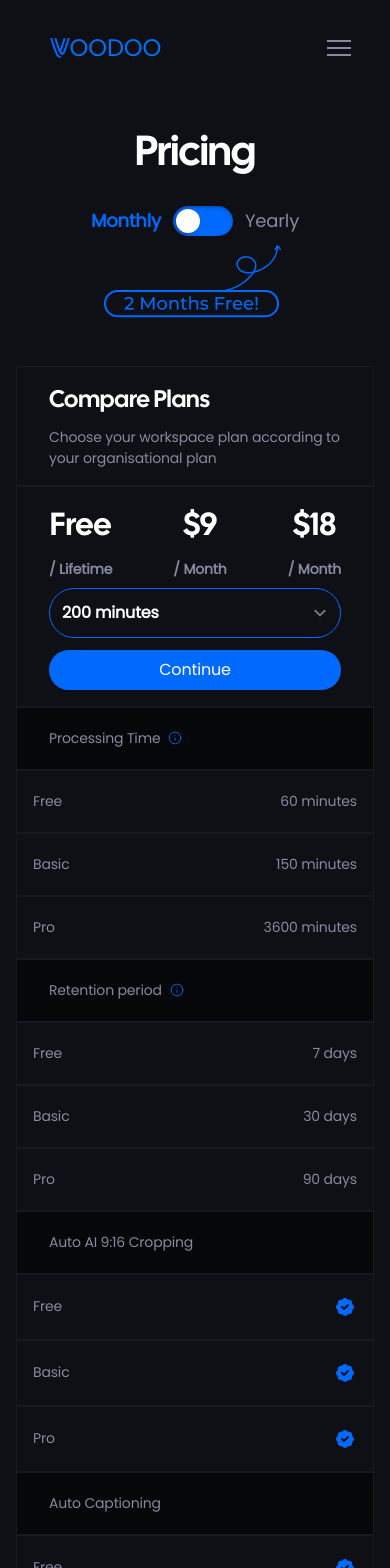
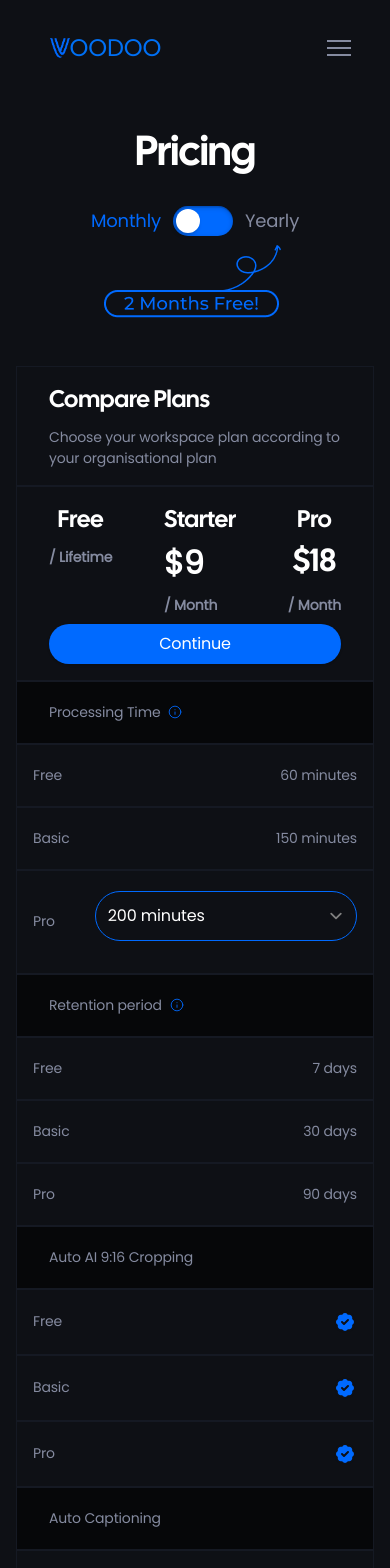
Before and after one commit to Voodoo-Organization/website, a Next.js app: page /pricing in a window 390 px wide. Shown: the top 1568 px of the page. Built offline with nearby package versions, Linux system fonts and the light colour scheme.

Commit message:
Pricing fix

```diff
--- a/app/(pricing)/pricing/page.tsx
+++ b/app/(pricing)/pricing/page.tsx
@@ -27,7 +27,7 @@ export default function Pricing() {
       ),
       free: "60 minutes",
       basic: "150 minutes",
-      pro: "3600 minutes",
+      pro: "selector",
     },
     {
       featureName: "Retention period",
@@ -303,11 +303,11 @@ export default function Pricing() {
 
   const [proPrice, setProPrice] = useState(options[0].price);
   const [proDiscountedPrice, setProDiscountedPrice] = useState(
-    Math.round((options[0].price as number * 10) / 12)
+    Math.round(((options[0].price as number) * 10) / 12)
   );
 
   useEffect(() => {
-    setProDiscountedPrice(Math.round((proPrice as number * 10) / 12));
+    setProDiscountedPrice(Math.round(((proPrice as number) * 10) / 12));
   }, [proPrice]);
 
   const toggleSwitch = () => {
@@ -402,8 +402,8 @@ export default function Pricing() {
               <div className="flex justify-center items-center mt-6">
                 <div
                   onClick={() => setIsYearly(false)}
-                  className={`monthly-text text-lg mx-3 ${
-                    !isYearly ? "font-bold text-[#006AFF]" : "text-[#858BA0]"
+                  className={`font-medium monthly-text text-lg mx-3 ${
+                    !isYearly ? "font-medium text-[#006AFF]" : "text-[#858BA0]"
                   }`}
                 >
                   Monthly
@@ -421,8 +421,8 @@ export default function Pricing() {
                 </div>
                 <div
                   onClick={() => setIsYearly(true)}
-                  className={`yearly-text text-lg mx-3 ${
-                    isYearly ? "font-bold text-[#006AFF]" : "text-[#858BA0]"
+                  className={`font-medium yearly-text text-lg mx-3 ${
+                    isYearly ? "font-medium text-[#006AFF]" : "text-[#858BA0]"
                   }`}
                 >
                   Yearly
@@ -477,7 +477,7 @@ export default function Pricing() {
                   >
                     Free
                   </h1>
-                  <h1>
+                  <div>
                     <div className="flex justify-center items-center">
                       <h1 className={`${isFixed ? tablehTextStyle : ""}`}>
                         $0
@@ -493,12 +493,12 @@ export default function Pricing() {
                     >
                       Free forever
                     </div>
-                  </h1>
+                  </div>
                   <Link
                     href="/signup"
                     className={`btn-sm px-6 py-3 text-white bg-zinc-900 hover:bg-zinc-800 ${
                       isFixed ? tablehButtonStyle : ""
-                    }`}
+                    } ${isYearly ? "hidden" : ""}`}
                   >
                     <div>Create an account</div>
                   </Link>
@@ -516,8 +516,24 @@ export default function Pricing() {
                   >
                     Starter
                   </h1>
-                  <h1>
-                    {isYearly ? (
+                  <div>
+                    <div
+                      className={`flex justify-center items-center ${
+                        isFixed ? tablehTextStyle : ""
+                      }`}
+                    >
+                      <h1
+                        className={`!text-3xl ${
+                          isFixed ? tablehTextStyle : ""
+                        }`}
+                      >
+                        ${starterPrice}
+                      </h1>
+                      <div className="text-sm font-light text-[#858BA0] ml-2">
+                        / Month
+                      </div>
+                    </div>
+                    {/* {isYearly ? (
                       <div className="flex justify-center items-center">
                         <h1
                           className={`!text-2xl line-through !mx-2 !text-[#006AFF] ${
@@ -548,7 +564,7 @@ export default function Pricing() {
                           / Month
                         </div>
                       </div>
-                    )}
+                    )} */}
                     <div
                       className={`text-sm font-light text-[#858BA0] py-2 ${
                         isFixed ? tableHiddenTextStyle : ""
@@ -556,15 +572,22 @@ export default function Pricing() {
                     >
                       For individual creators
                     </div>
-                  </h1>
+                  </div>
                   <Link
                     href="/signup"
                     className={`btn-sm px-6 py-3 text-white bg-[#006AFF] hover:bg-blue-800 ${
                       isFixed ? tablehButtonStyle : ""
-                    }`}
+                    } ${isYearly ? "hidden" : ""}`}
                   >
                     <div>Start Free Trial</div>
                   </Link>
+                  {/* <div
+                    className={`px-6 py-3 text-center text-white ${
+                      isFixed ? tablehButtonStyle : ""
+                    } ${isYearly ? "" : "hidden"}`}
+                  >
+                    Not available for yearly
+                  </div> */}
                   {/* <div
                     className={`text-sm font-light text-center text-[#858BA0] py-2 ${
                       isFixed ? tableHiddenTextStyle : ""
@@ -630,13 +653,13 @@ export default function Pricing() {
                     </div>
                   </div>
 
-                  {ProcessingTimeSelector(
+                  {/* {ProcessingTimeSelector(
                     options as Option[],
                     setProPrice,
                     setProDiscountedPrice,
                     proPrice,
                     isFixed
-                  )}
+                  )} */}
 
                   {proPrice === 0 ? (
                     <Link
@@ -680,43 +703,52 @@ export default function Pricing() {
                 {/* Mobile version */}
                 <th className=" sm:hidden">
                   <div className="flex justify-between">
-                    <h1
+                    <div
                       style={{
                         fontSize: "2rem",
                       }}
                     >
-                      Free
+                      <h1 className="!text-2xl">Free</h1>
+                      {/* $0 */}
                       <div className="text-sm text-[#858BA0] py-2">
                         / Lifetime
                       </div>
-                    </h1>
-                    <h1
+                    </div>
+                    <div
                       style={{
                         fontSize: "2rem",
                       }}
                     >
+                      <h1 className="!text-2xl">Starter</h1>
                       {isYearly ? <>${starterPrice}</> : <>${starterPrice}</>}
                       <div className="text-sm text-[#858BA0] py-2">/ Month</div>
-                    </h1>
-                    <h1
+                    </div>
+                    <div
                       style={{
                         fontSize: "2rem",
                       }}
                     >
-                      {isYearly ? <>${proDiscountedPrice}</> : <>${proPrice}</>}
+                      <h1 className="!text-2xl">Pro</h1>
+                      {isYearly ? (
+                        <div className="flex flex-col justify-center items-center">
+                          <h1
+                            className={`!text-2xl line-through !mx-2 !text-[#006AFF]`}
+                          >
+                            ${proPrice}
+                          </h1>{" "}
+                          <h1 className="!text-3xl">${proDiscountedPrice}</h1>{" "}
+                        </div>
+                      ) : (
+                        <div className="flex justify-center items-center">
+                          <h1 className="!text-3xl">${proPrice}</h1>{" "}
+                        </div>
+                      )}
                       <div className="text-sm text-[#858BA0] py-2">/ Month</div>
-                    </h1>
+                    </div>
                   </div>
 
-                  {ProcessingTimeSelector(
-                    options as Option[],
-                    setProPrice,
-                    setProDiscountedPrice,
-                    proPrice,
-                    isFixed
-                  )}
                   <Link
-                    href="/signup"
+                    href="#plans"
                     className="btn-sm px-6 py-2 text-white bg-[#006AFF] hover:bg-blue-800"
                   >
                     <div>Continue</div>
@@ -845,6 +877,18 @@ export default function Pricing() {
                             <div className="sm:hidden pr-2">Pro</div>
                             <XIcon />{" "}
                           </div>
+                        ) : row.pro === "selector" ? (
+                          <div className="flex justify-between sm:justify-center items-center">
+                            {" "}
+                            <div className="sm:hidden pr-10">Pro</div>
+                            {ProcessingTimeSelector(
+                              options as Option[],
+                              setProPrice,
+                              setProDiscountedPrice,
+                              proPrice,
+                              isFixed
+                            )}
+                          </div>
                         ) : Array.isArray(row.pro) ? (
                           <div className="flex justify-between sm:justify-center items-center">
                             <div className="sm:hidden pr-2">Pro</div>
@@ -861,14 +905,14 @@ export default function Pricing() {
                   );
                 })}
             </tbody>
-            <tfoot className="sm:hidden">
+            <tfoot className="sm:hidden" id="plans">
               <tr>
                 <th>
-                  <h1 className="text-4xl text-center">
+                  <h1 className="text-3xl text-center">
                     Free{" "}
                     <div className="text-sm font-light text-[#858BA0] ml-2">
                       {" "}
-                      / Month
+                      / Lifetime
                     </div>
                   </h1>
                   <Link
@@ -879,12 +923,12 @@ export default function Pricing() {
                   </Link>
                 </th>
                 <th>
-                  <h1>
-                    $49{" "}
+                  <div className="flex justify-center items-center">
+                    <h1 className="!text-3xl">${starterPrice}</h1>{" "}
                     <div className="text-sm font-light text-[#858BA0] ml-2">
                       / Month
                     </div>
-                  </h1>
+                  </div>
                   <Link
                     href="/signup"
                     className="btn-sm px-6 py-3 text-white bg-[#006AFF] hover:bg-blue-800"
@@ -893,12 +937,28 @@ export default function Pricing() {
                   </Link>
                 </th>
                 <th>
-                  <h1>
-                    $79{" "}
-                    <div className="text-sm font-light text-[#858BA0] ml-2">
-                      / Month
-                    </div>
-                  </h1>
+                  <div>
+                    {isYearly ? (
+                      <div className="flex justify-center items-center">
+                        <h1
+                          className={`!text-2xl line-through !mx-2 !text-[#006AFF]`}
+                        >
+                          ${proPrice}
+                        </h1>{" "}
+                        <h1 className="!text-3xl">${proDiscountedPrice}</h1>{" "}
+                        <div className="text-sm font-light text-[#858BA0] ml-2">
+                          / Month
+                        </div>
+                      </div>
+                    ) : (
+                      <div className="flex justify-center items-center">
+                        <h1 className="!text-3xl">${proPrice}</h1>{" "}
+                        <div className="text-sm font-light text-[#858BA0] ml-2">
+                          / Month
+                        </div>
+                      </div>
+                    )}
+                  </div>
                   <Link
                     href="/signup"
                     className="btn-sm px-6 py-3 text-white bg-[#006AFF] hover:bg-blue-800"
@@ -911,7 +971,10 @@ export default function Pricing() {
           </table>
         </div>
       </div>
-      <div id="toggle-switch-animation" className="pointer-events-none select-none w-full !absolute top-0 flex items-center justify-center"></div>
+      <div
+        id="toggle-switch-animation"
+        className="pointer-events-none select-none w-full !absolute top-0 flex items-center justify-center"
+      ></div>
     </section>
   );
 }
@@ -970,7 +1033,6 @@ function Social(platforms: string[]) {
   );
 }
 
-
 interface Option {
   value: string | number;
   label: string;
@@ -990,7 +1052,6 @@ function ProcessingTimeSelector(
         isFixed ? "py-2" : "py-3"
       }`}
       defaultValue={options[0].value}
-
       onChange={(e) => {
         const value = e.target.value;
         if (value === "unlimited") {
```
